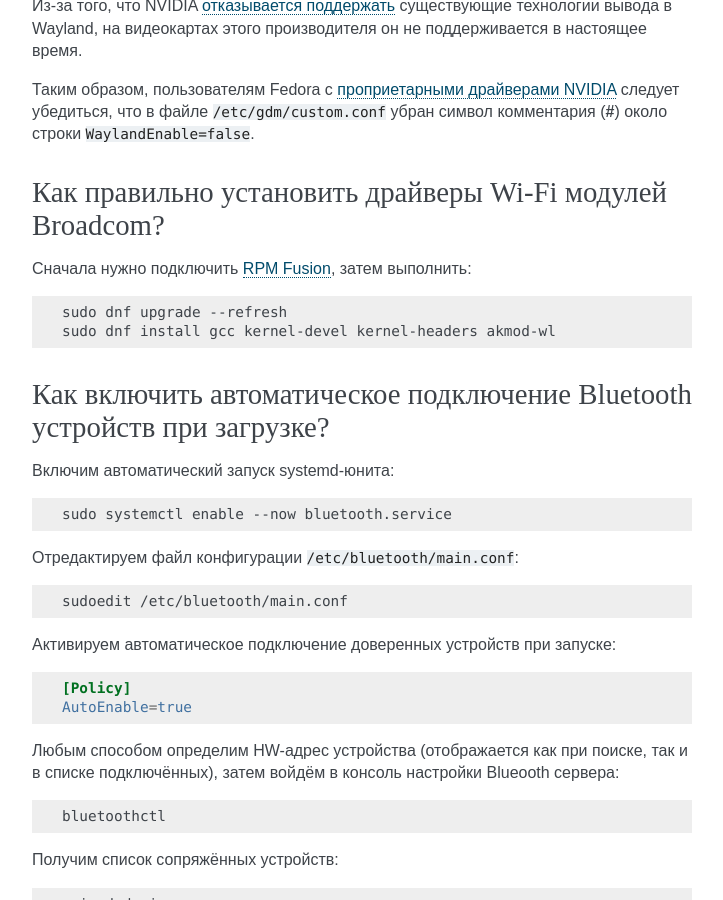
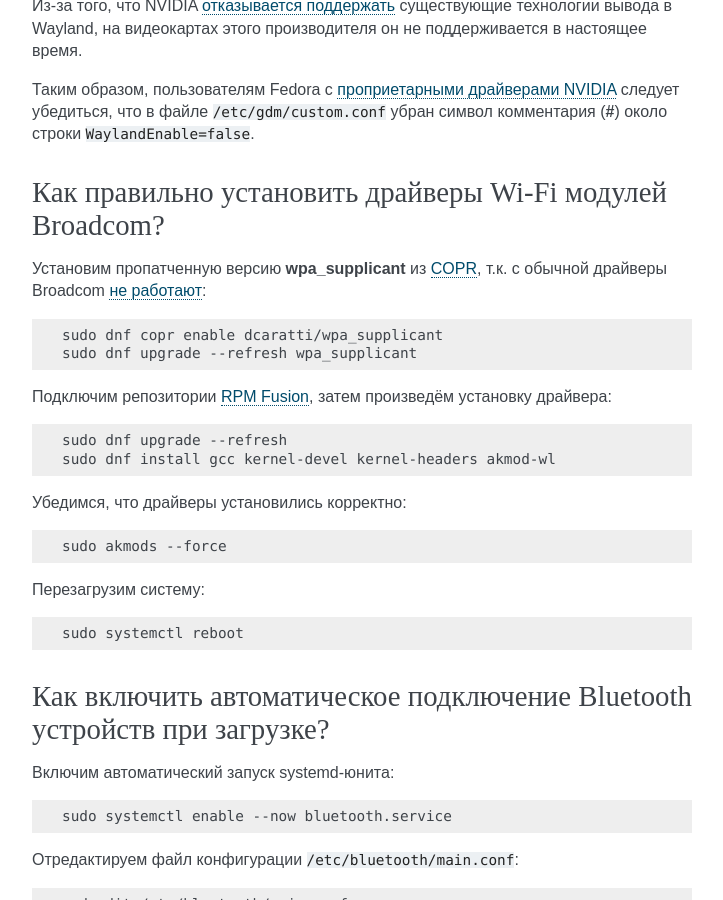
Before and after one commit to RussianFedora/FAQ, a Sphinx documentation site: the page built from source/hardware.rst, in a window 1280 px wide and 900 px high, scrolled down 15777 px. Shown: the whole window, without its empty margins (388-1111 px from the left). Built offline with Sphinx 7.4.7, drawn with Linux system fonts in a browser that asks for light colours.

Commit message:
Updated Broadcom installation question.

```diff
--- a/source/hardware.rst
+++ b/source/hardware.rst
@@ -874,18 +874,37 @@ ICC профиль можно получить либо на сайте прои
 
 Таким образом, пользователям Fedora с :ref:`проприетарными драйверами NVIDIA <nvidia-drivers>` следует убедиться, что в файле ``/etc/gdm/custom.conf`` убран символ комментария (**#**) около строки ``WaylandEnable=false``.
 
-.. index:: repository, broadcom, drivers, third-party
+.. index:: repository, broadcom, drivers, third-party, akmod, wl
 .. _broadcom-drivers:
 
 Как правильно установить драйверы Wi-Fi модулей Broadcom?
 =============================================================
 
-Сначала нужно подключить :ref:`RPM Fusion <rpmfusion>`, затем выполнить:
+Установим пропатченную версию **wpa_supplicant** из :ref:`COPR <copr>`, т.к. с обычной драйверы Broadcom `не работают <https://bugzilla.redhat.com/show_bug.cgi?id=1703745>`__:
+
+.. code-block:: text
+
+    sudo dnf copr enable dcaratti/wpa_supplicant
+    sudo dnf upgrade --refresh wpa_supplicant
+
+Подключим репозитории :ref:`RPM Fusion <rpmfusion>`, затем произведём установку драйвера:
 
 .. code-block:: text
 
     sudo dnf upgrade --refresh
     sudo dnf install gcc kernel-devel kernel-headers akmod-wl
+
+Убедимся, что драйверы установились корректно:
+
+.. code-block:: text
+
+    sudo akmods --force
+
+Перезагрузим систему:
+
+.. code-block:: text
+
+    sudo systemctl reboot
 
 .. index:: bluetooth, mouse, reconnect
 .. _bluetooth-auto:
```
